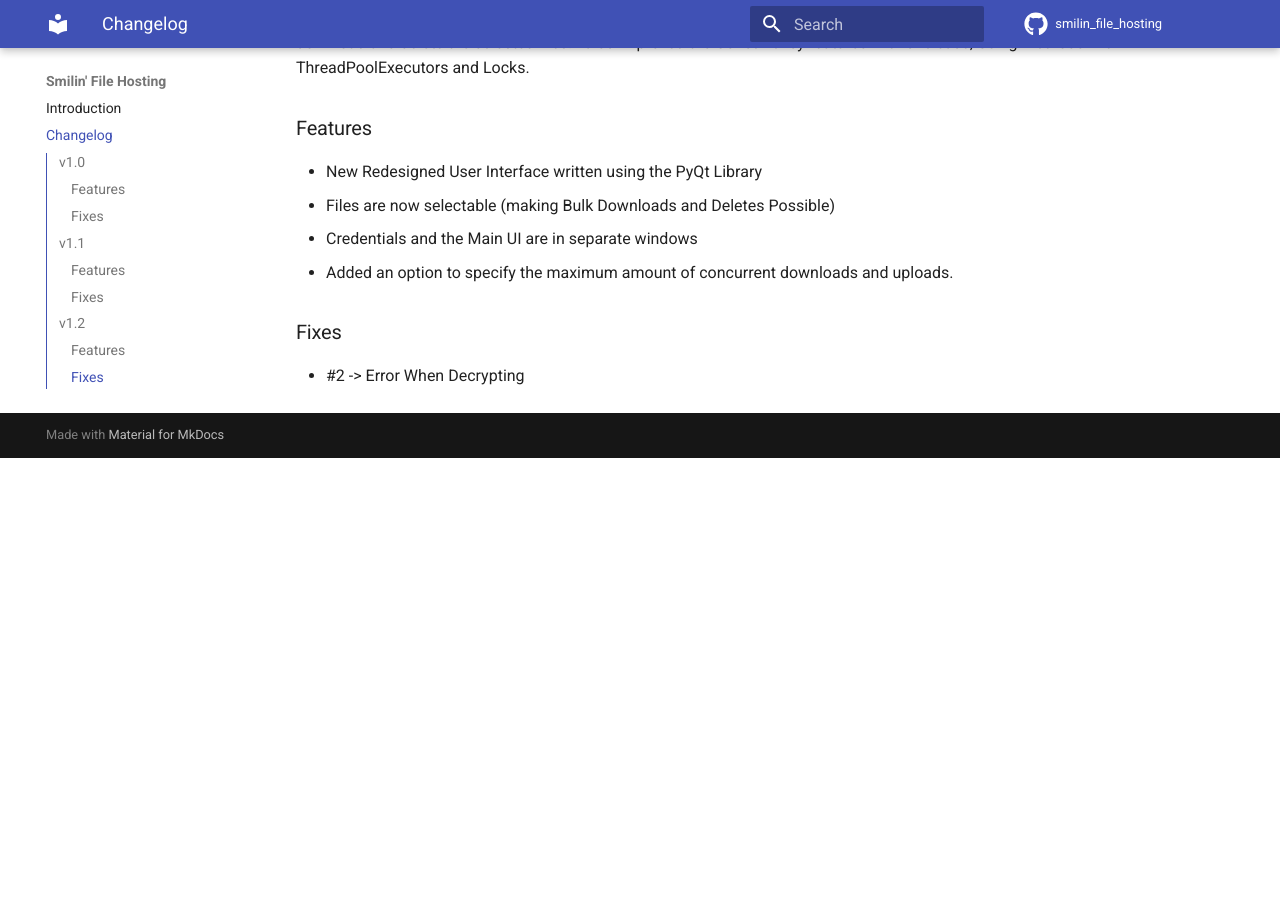
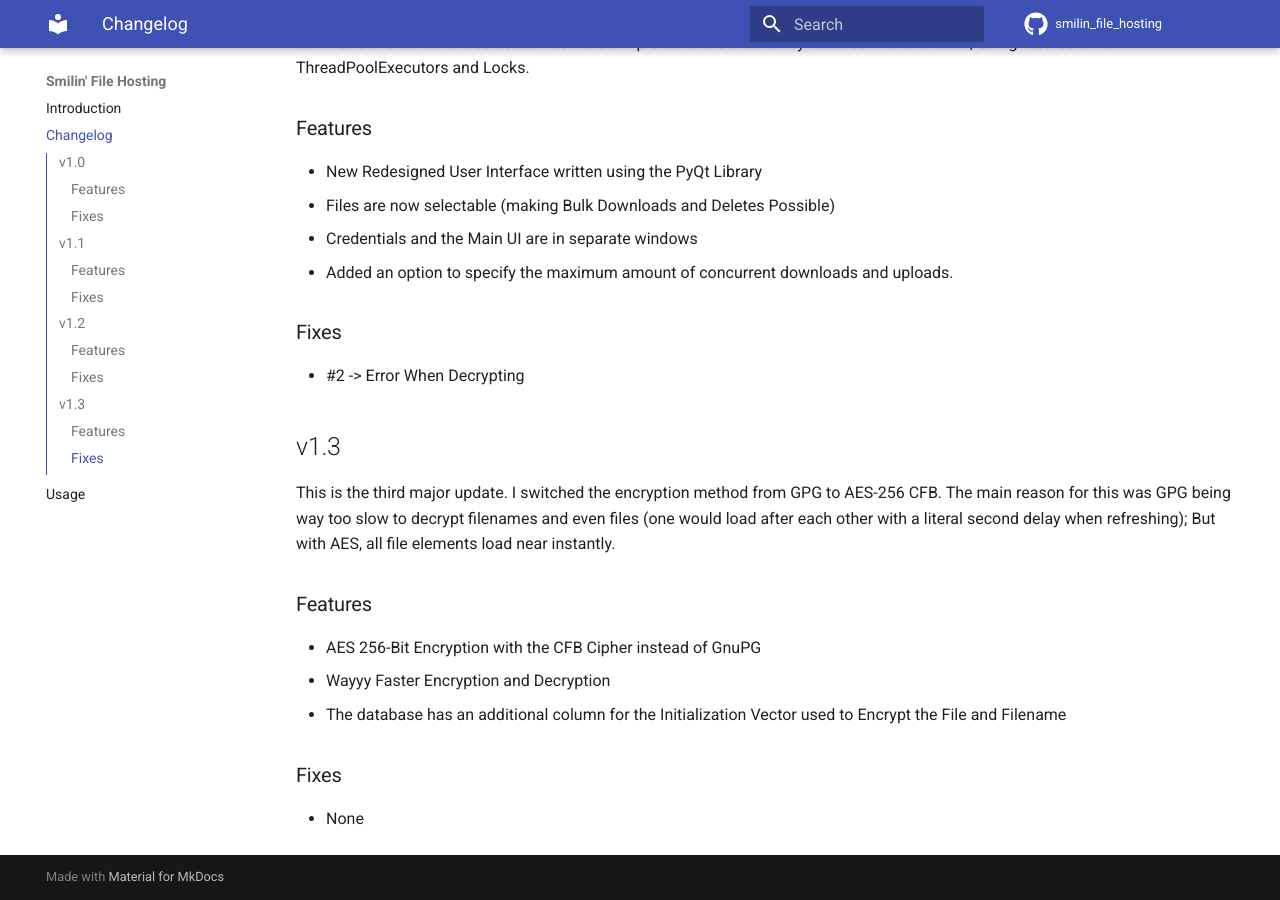
Before and after one commit to Smilin-Dominator/smilin_file_hosting, an MkDocs documentation site: the page built from docs/changelog.md, in a window 1280 px wide and 900 px high, scrolled down 1205 px. Built offline with MkDocs 1.6.1 and Material for MkDocs 9.7.7, drawn with Linux system fonts in a browser that asks for light colours; comment, search, counter and statistics services are not loaded; before the commit the page ends 1663 px from its top, so only the background shows below that.

Commit message:
docs: Updated changelog

```diff
--- a/docs/changelog.md
+++ b/docs/changelog.md
@@ -42,3 +42,16 @@ ThreadPoolExecutors and Locks.
 - Added an option to specify the maximum amount of concurrent downloads and uploads.
 ### Fixes
 - \#2 -> Error When Decrypting
+
+
+## v1.3
+This is the third major update. I switched the encryption method from GPG to AES-256 CFB. The main reason for this was
+GPG being way too slow to decrypt filenames and even files (one would load after each other with a literal second
+delay when refreshing); But with AES, all file elements load near instantly.
+
+### Features
+- AES 256-Bit Encryption with the CFB Cipher instead of GnuPG
+- Wayyy Faster Encryption and Decryption
+- The database has an additional column for the Initialization Vector used to Encrypt the File and Filename
+### Fixes
+- None
```
